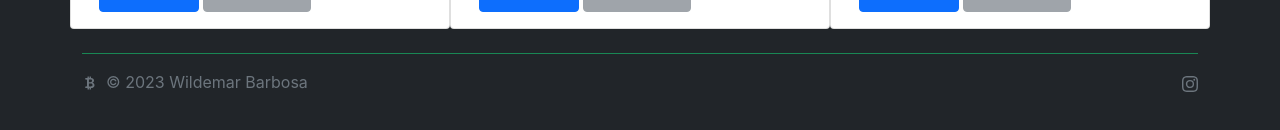
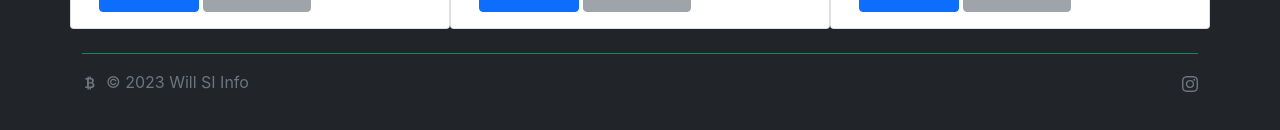
Before and after one commit to demaroto/balancecrypto, a React (Create React App) app: page / in a window 1280 px wide. Shown: the part 668-798 px from the top of the page. Built offline with nearby package versions, Linux system fonts and the light colour scheme.

Commit message:
Update Footer.Component.js

```diff
--- a/src/components/Footer.Component.js
+++ b/src/components/Footer.Component.js
@@ -12,7 +12,7 @@ const FooterComponent = () => {
             <a href="/" class="mb-3 me-2 mb-md-0 text-muted text-decoration-none lh-1">
                 <CurrencyBitcoin />
             </a>
-            <span className="text-muted">© {new Date().getFullYear()} Wildemar Barbosa</span>
+            <span className="text-muted">© {new Date().getFullYear()} Will SI Info</span>
             </div>
 
             <ul className="nav col-md-4 justify-content-end list-unstyled d-flex">
```
